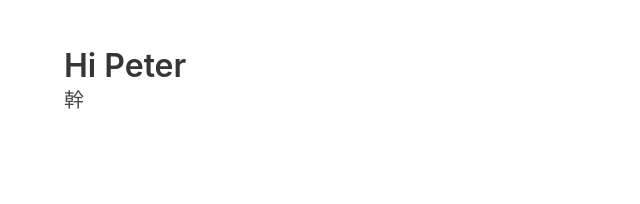
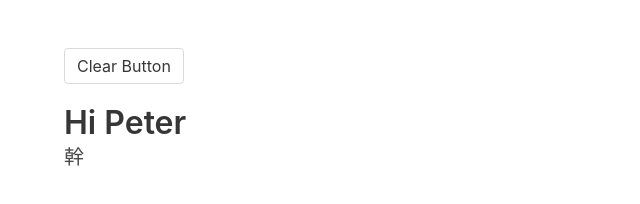
Before and after one commit to yuu045/yuu045.github.io, a plain HTML site: page index.html in a window 1280 px wide. Shown: the whole page, without its empty margins (0-640 px from the left). Drawn offline with nearby package versions, Linux system fonts and the light colour scheme; a small style sheet from the web is missing.

Commit message:
update sample

```diff
--- a/index.html
+++ b/index.html
@@ -5,11 +5,19 @@
     <meta name="viewport" content="width=device-width, initial-scale=1">
     <title>Hello Bulma!</title>
     <link rel="stylesheet" href="https://cdnjs.cloudflare.com/ajax/libs/bulma/0.7.0/css/bulma.min.css">
+    <link rel="stylesheet" href="//fonts.googleapis.com/css?family=Roboto:300,300italic,700,700italic">
+
+
+<link rel="stylesheet" href="//cdn.rawgit.com/necolas/normalize.css/master/normalize.css">
+
+
+<link rel="stylesheet" href="//cdn.rawgit.com/milligram/milligram/master/dist/milligram.min.css">
     <script defer src="https://use.fontawesome.com/releases/v5.0.7/js/all.js"></script>
   </head>
   <body>
   <section class="section">
     <div class="container">
+      <input class="button button-clear" type="submit" value="Clear Button">
       <h1 class="title">
         Hi Peter
       </h1>
```
